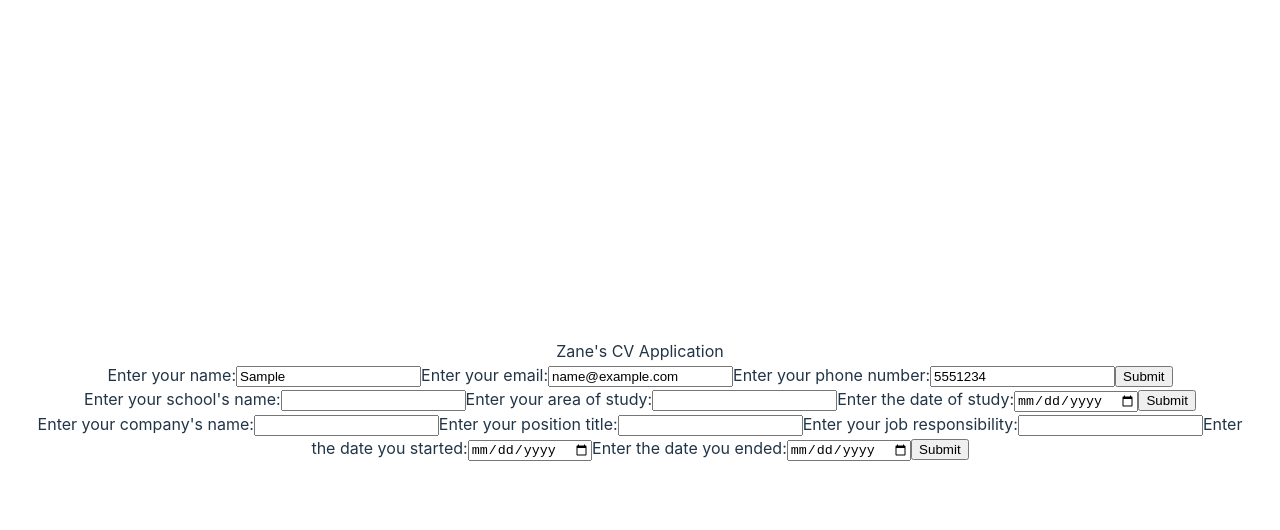
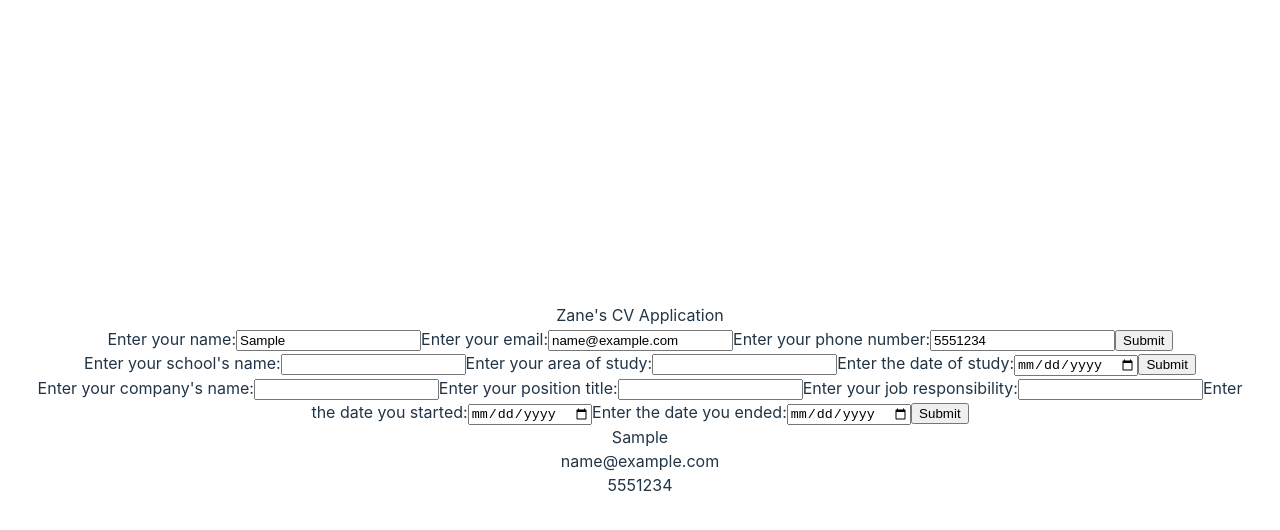
Before and after one commit to ZaneLesley/cv-application, a React (Vite) app: page / in a window 1280 px wide. Both pictures are taken after typing "Sample", "name@example.com", "5551234" into the empty fields and a click on the input 1143 px from the left and 376 px from the top of the page. Shown: the top 530 px of the page. Built offline with nearby package versions, Linux system fonts and the light colour scheme; the HTML template or start-up script is replaced by a standard one.

Commit message:
feat(form): All forms now send information to divs, and alerts are removed.

```diff
--- a/src/App.jsx
+++ b/src/App.jsx
@@ -5,17 +5,22 @@ import PersonalForm from './components/PersonalForm.jsx'
 import EducationForm from './components/EducationForm.jsx'
 import ExperienceForm from "./components/ExperienceForm.jsx";
 import ExperienceDiv from "./components/ExperienceDiv.jsx";
+import EducationDiv from "./components/EducationDiv.jsx";
+import PersonalDiv from "./components/PersonalDiv.jsx";
 
 function App() {
     const [experience, setExperience] = useState(null);
-
+    const [education, setEducation] = useState(null);
+    const [personal, setPersonal] = useState(null);
     return (
         <>
             <Header/>
-            <PersonalForm/>
-            <EducationForm/>
+            <PersonalForm setPersonal={setPersonal}/>
+            <EducationForm setEducation={setEducation} />
             <ExperienceForm setExperience={setExperience} />
             {experience && <ExperienceDiv {...experience} />}
+            {education && <EducationDiv{...education} />}
+            {personal && <PersonalDiv{...personal}/>}
         </>
     )
 }
--- a/src/components/EducationForm.jsx
+++ b/src/components/EducationForm.jsx
@@ -10,8 +10,6 @@ function EducationForm({setEducation}) {
     });
 
     const onSubmit = (data) => {
-        alert(`School Name: ${data.schoolName}, title of study: ${data.titleOfStudy}, date of study: ${data.dateOfStudy}`);
-
         setEducation(data)
     };
 
--- a/src/components/ExperienceDiv.jsx
+++ b/src/components/ExperienceDiv.jsx
@@ -1,6 +1,6 @@
 import PropTypes from "prop-types";
 
-function ExperienceDiv({ companyName, positionTitle, jobResponsibility, dateStarted, dateEnded }) {
+function ExperienceDiv({companyName, positionTitle, jobResponsibility, dateStarted, dateEnded}) {
     return (
         <div>
             <div>{companyName}</div>
--- a/src/components/ExperienceForm.jsx
+++ b/src/components/ExperienceForm.jsx
@@ -12,9 +12,6 @@ function ExperienceForm({setExperience}) {
     });
 
     const onSubmit = (data) => {
-        alert(`Company Name: ${data.companyName}, position title: ${data.positionTitle}, job responsibilites: ${data.jobResponsibility}
-        dateRange: ${data.dateStarted} - ${data.dateEnded}`);
-
         setExperience(data);
     };
 
--- /dev/null
+++ b/src/components/PersonalDiv.jsx
@@ -0,0 +1,19 @@
+import PropTypes from "prop-types";
+
+function PersonalDiv({name, email, phoneNumber}) {
+    return (
+        <div>
+            <div>{name}</div>
+            <div>{email}</div>
+            <div>{phoneNumber}</div>
+        </div>
+    )
+}
+
+PersonalDiv.propTypes = {
+    name: PropTypes.string,
+    email: PropTypes.string,
+    phoneNumber: PropTypes.string,
+}
+
+export default PersonalDiv;
--- a/src/components/PersonalForm.jsx
+++ b/src/components/PersonalForm.jsx
@@ -1,7 +1,8 @@
 import Input from "./Input";
 import useForm from "../hooks/useForm.jsx";
+import PropTypes from "prop-types";
 
-function PersonalForm() {
+function PersonalForm({setPersonal}) {
     const {inputs, handleChange, handleSubmit} = useForm({
         name: "",
         email: "",
@@ -9,7 +10,7 @@ function PersonalForm() {
     });
 
     const onSubmit = (data) => {
-        alert(`Name: ${data.name}, Email: ${data.email}, Phone: ${data.phoneNumber}`);
+        setPersonal(data)
     };
 
     return (
@@ -31,4 +32,8 @@ function PersonalForm() {
     );
 }
 
+PersonalForm.propTypes = {
+    setPersonal: PropTypes.func.isRequired,
+}
+
 export default PersonalForm;
```
